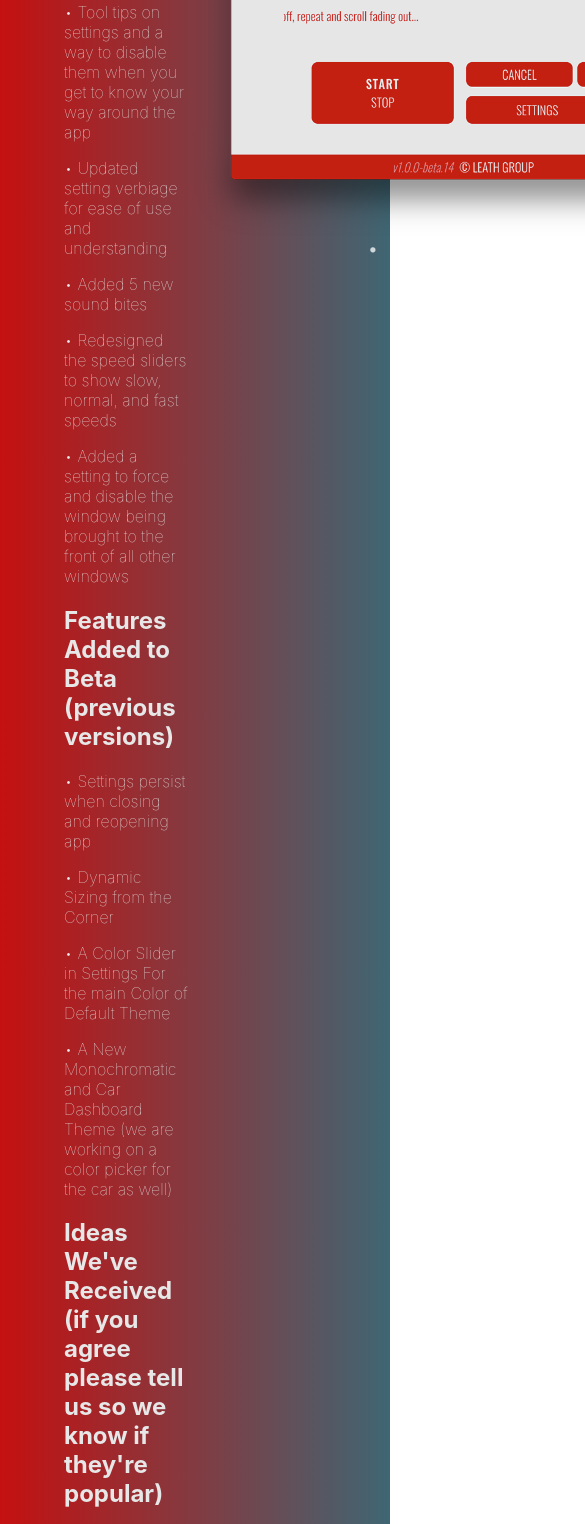
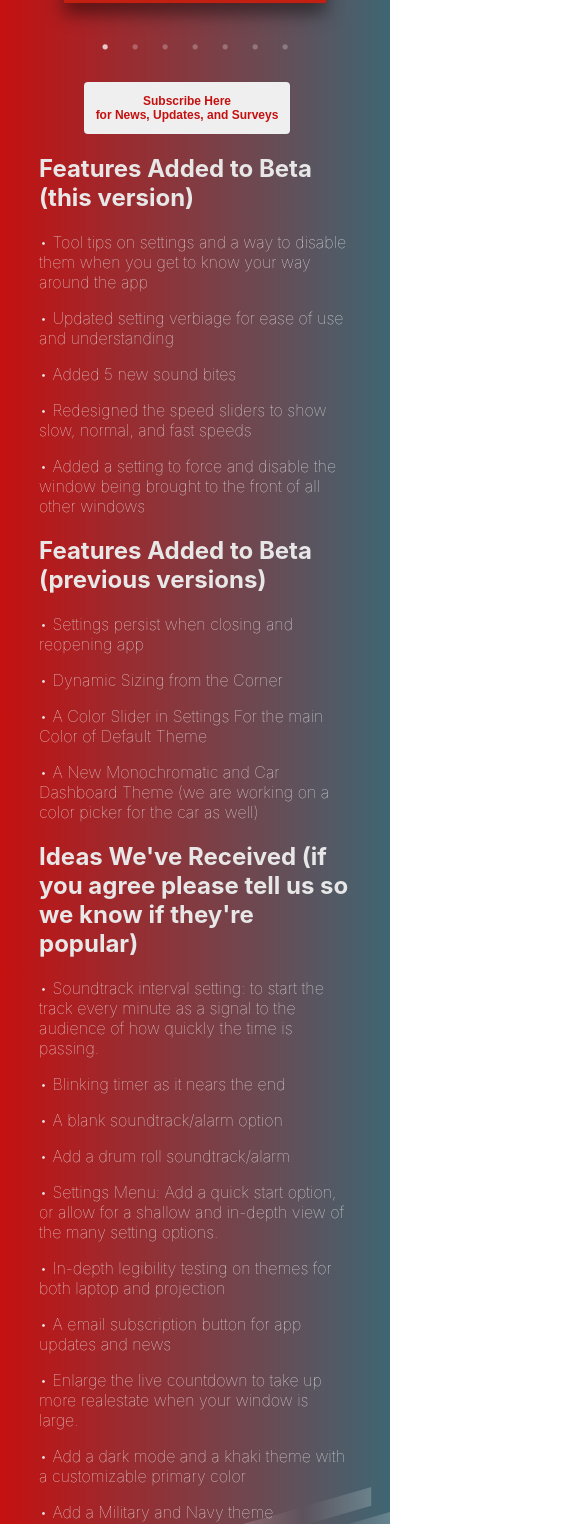
Before and after one commit to dijs/countdowner, a React (Create React App) app: page / in a window 390 px wide. Shown: the part 300-1824 px from the top of the page, 585 px wide, since content can reach past the window. Built offline with nearby package versions, Linux system fonts and the light colour scheme; no server answers.

Commit message:
added new feature requests, fix for small screens on desktop and added email subscriptions

```diff
--- a/src/App.js
+++ b/src/App.js
@@ -137,11 +137,39 @@ function App() {
             signal to the audience of how quickly the time is passing.
           </p>
           <p>• Blinking timer as it nears the end</p>
+          <p>• A blank soundtrack/alarm option</p>
           <p>• Add a drum roll soundtrack/alarm</p>
+          <p>
+            • Settings Menu: Add a quick start option, or allow for a shallow
+            and in-depth view of the many setting options.
+          </p>
+          {/*enable sound preview ON for default setting*/}
+          {/*legibility issue appears in the futuristic mode specifically*/}
+          <p>
+            • In-depth legibility testing on themes for both laptop and
+            projection
+          </p>
+          {/*Change font and overall size in some themes*/}
+          <p>• A email subscription button for app updates and news</p>
+          <p>
+            • Enlarge the live countdown to take up more realestate when your
+            window is large.
+          </p>
+          {/*Make the start button easier to find in the settings*/}
+          {/*remove extra space Apply Settings/-Return to Timer */}
+          {/*clay requested we default off on the tooltips - but I think during beta thats not a great idea*/}
+          <p>
+            • Add a dark mode and a khaki theme with a customizable primary
+            color
+          </p>
+          <p>• Add a Military and Navy theme</p>
+          <p>• Add seasonal and holiday themes</p>
           <h4>
             Current Beta Version | {downloads ? downloads.version : '...'} |
             Last updated: July 16, 2019
           </h4>
+        </aside>
+        <div className="right-side">
           {downloads && (
             <div className="downloads">
               <a
@@ -173,8 +201,17 @@ function App() {
               PC.
             </p>
           </div>
-        </aside>
-        <Screenshots />
+          <Screenshots />
+          <a
+            className="mailchimp"
+            href="https://leathgroup.us11.list-manage.com/subscribe?u=cc3bf1826d2b3277c2779ca42&id=fd85f2bc93"
+          >
+            <button>
+              <strong>Subscribe Here</strong> <br />
+              for News, Updates, and Surveys
+            </button>
+          </a>
+        </div>
       </main>
       <footer>
         <img alt="leath logo" src="/images/LeathRedSmall.png" />
--- a/src/main.scss
+++ b/src/main.scss
@@ -84,18 +84,23 @@ header {
 
 main {
   display: flex;
-  flex-direction: row;
+
   justify-content: space-between;
-  padding: 64px;
   background-image: url(/images/recPattern.svg);
   background-size: 70%;
   background-repeat: no-repeat;
   background-position: bottom right;
+  @media only screen and (min-width: 1001px) {
+    flex-direction: row;
+    padding: 32px 5vw;
+  }
+  @media only screen and (max-width: 1000px) {
+    flex-direction: column-reverse;
+    padding: 32px 10vw;
+  }
 
-  aside {
-    .downloads {
-      margin-top: 64px;
-    }
+  .downloads {
+    margin: 0 64px;
   }
   .slick-dots li button::before {
     color: white;
@@ -106,7 +111,12 @@ main {
   figure {
     margin: 0;
     img {
-      width: 550px;
+      @media only screen and (min-width: 1001px) {
+        width: 55vw;
+      }
+      @media only screen and (max-width: 1000px) {
+        width: 80vw;
+      }
     }
   }
 }
@@ -125,11 +135,18 @@ footer {
     margin-right: 8px;
   }
 }
-
-.screenshots {
-  //this padding protects the content from the caros. arrows
-  //padding-left: 50px;
-  width: 550px;
+.right-side {
+  text-align: center;
+  .screenshots {
+    padding-bottom: 24px;
+    @media only screen and (min-width: 1001px) {
+      width: 55vw;
+    }
+    @media only screen and (max-width: 1000px) {
+      width: 80vw;
+      padding-bottom: 24px;
+    }
+  }
 }
 
 @media only screen and (min-device-width: 768px) and (max-device-width: 1024px) and (orientation: portrait),
@@ -138,7 +155,6 @@ footer {
     display: none;
   }
 }
-
 @media only screen and (max-device-width: 767px) {
   h1 {
     font-size: 24px;
```
Also changed, not shown: 1 other file (tests, documents, lock files or other folders).
